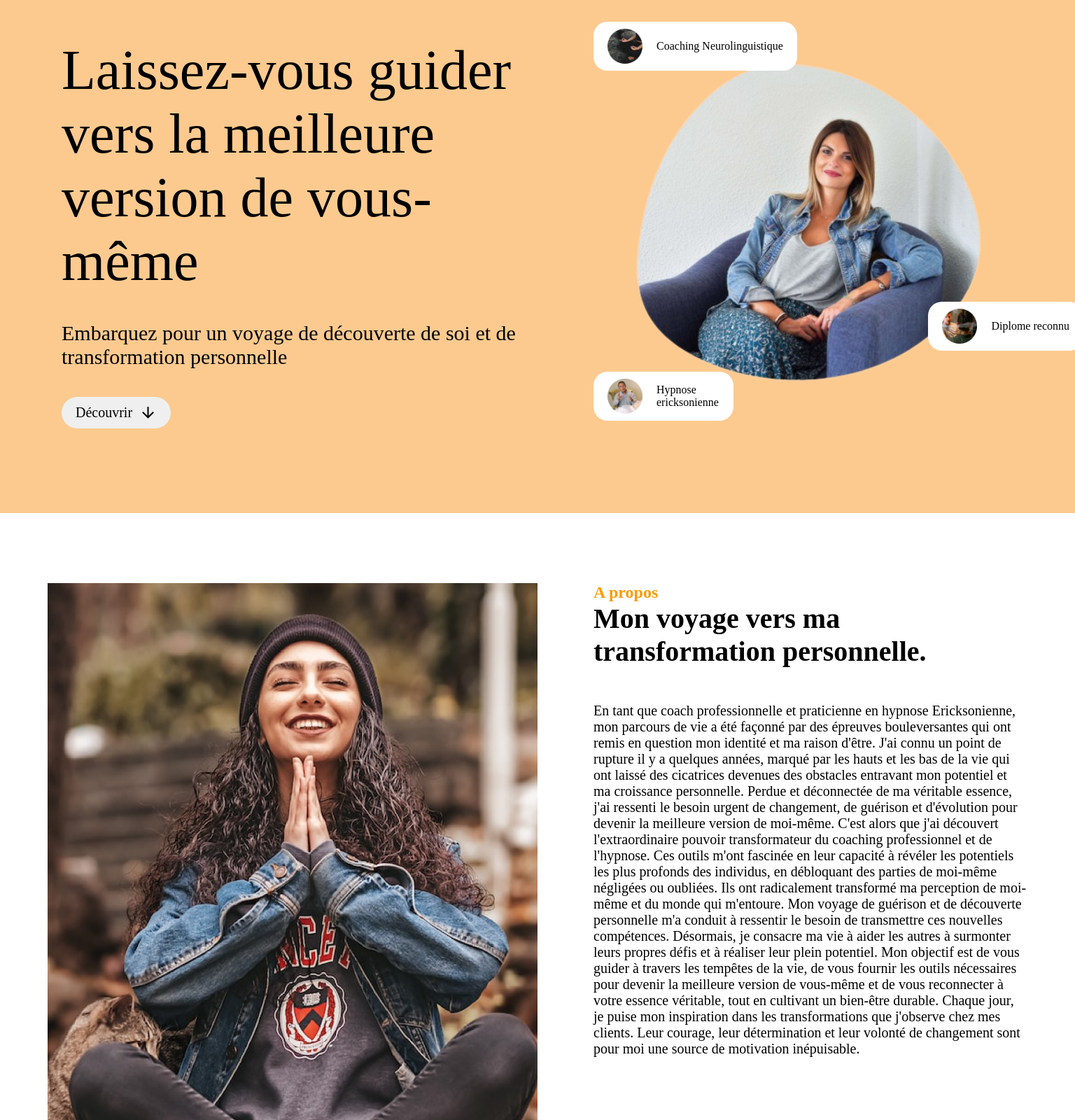
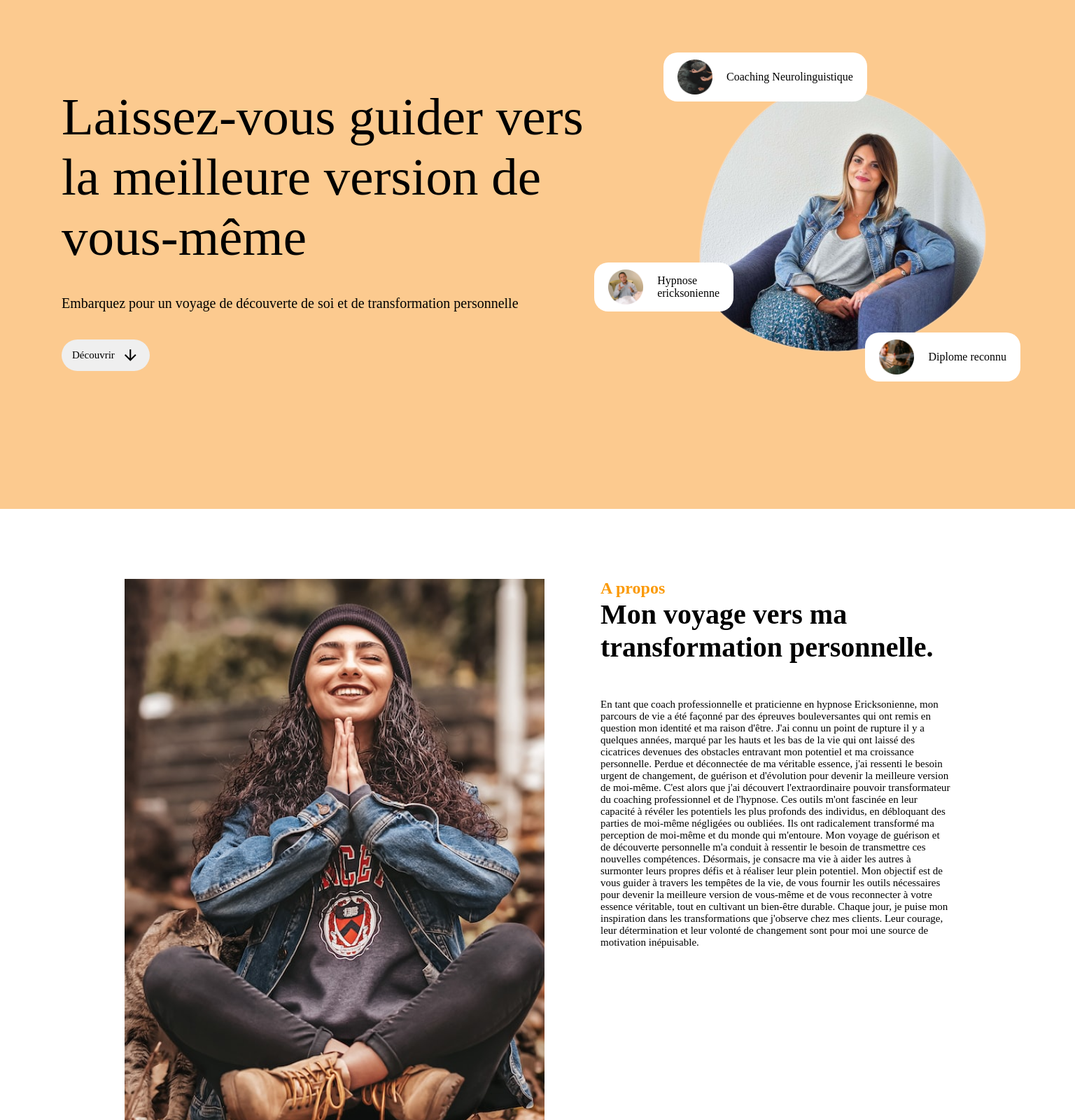
Before and after one commit to LucasGoudemand/SitedeCoaching, a Next.js app: page / in a window 1536 px wide. Shown: the part 160-1760 px from the top of the page at 70% size. Built offline with nearby package versions, Linux system fonts and the light colour scheme; a web font is replaced by a local one.

Commit message:
fixing responsiv

```diff
--- a/pages/components/apropos/containerApropos.js
+++ b/pages/components/apropos/containerApropos.js
@@ -9,8 +9,8 @@ export default function containerApropos() {
           src="/zenimage.png"
           alt="Photo d'illustration"
           className={styles.classImage}
-          width={700}
-          height={1000}
+          width={600}
+          height={800}
         />
         <div className={styles.text}>
           <h2>A propos</h2>
--- a/styles/apropos/Apropos.module.css
+++ b/styles/apropos/Apropos.module.css
@@ -11,8 +11,11 @@
   font-size: 40px;
 }
 .text p {
-  font-size: 20px;
+  font-size: 15px;
   margin-top: 50px;
+}
+.text {
+  max-width: 500px;
 }
 @media (max-width: 1300px) {
   .classImage {
--- a/styles/button/Button.module.css
+++ b/styles/button/Button.module.css
@@ -4,7 +4,7 @@
   text-decoration: none;
   font-size: 1vw;
   margin-top: 1.5vw;
-  padding: 10px 20px 10px 20px;
+  padding: 10px 15px 10px 15px;
   border-radius: 25px;
   display: flex;
   justify-content: center;
@@ -28,7 +28,7 @@
 }
 @media (min-width: 1300px) {
   .button {
-    font-size: 20px;
+    font-size: 15px;
     margin-top: 40px;
   }
   .button span {
--- a/styles/deroulement/Deroulement.module.css
+++ b/styles/deroulement/Deroulement.module.css
@@ -12,14 +12,14 @@
 .containerDeroulement h4 {
   margin-top: 50px;
   text-align: center;
-  font-size: 25px;
+  font-size: 20px;
 }
 .ulClass strong {
   background-color: #fb9a08;
 }
 .ulClass li {
   margin-bottom: 10px;
-  font-size: 20px;
+  font-size: 15px;
 }
 @media all and (max-width: 1299px) and (min-width: 700px) {
   .containerDeroulement h3 {
--- a/styles/footer/Footer.module.css
+++ b/styles/footer/Footer.module.css
@@ -27,7 +27,7 @@
 
 @media (min-width: 1300px) {
   .navbar li a {
-    font-size: 20px;
+    font-size: 15px;
   }
 }
 @media all and (max-width: 1299px) and (min-width: 700px) {
--- a/styles/header/Header.module.css
+++ b/styles/header/Header.module.css
@@ -28,7 +28,7 @@
 }
 @media (min-width: 1300px) {
   .navbar li a {
-    font-size: 20px;
+    font-size: 15px;
   }
 }
 @media all and (max-width: 1299px) and (min-width: 700px) {
--- a/styles/heropage/ContainerHeroPage.module.css
+++ b/styles/heropage/ContainerHeroPage.module.css
@@ -21,11 +21,10 @@
 
 @media all and (min-width: 1300px) {
   .containerHeroPage h1 {
-    font-size: 80px;
+    font-size: 75px;
   }
   .containerHeroPage p {
-    font-size: 30px;
-
+    font-size: 20px;
     margin-top: 40px;
   }
 }
--- a/styles/heropage/PhotoHeroSection.module.css
+++ b/styles/heropage/PhotoHeroSection.module.css
@@ -26,7 +26,7 @@
   border-radius: 20px;
   background-color: white;
   position: absolute;
-  top: 500px;
+  top: 300px;
   right: 400px;
 }
 .containerTag3 {
@@ -37,12 +37,12 @@
   background-color: white;
   position: absolute;
   top: 400px;
-  right: -100px;
+  right: -10px;
 }
 @media all and (min-width: 1300px) {
   .marineImage {
-    width: 600px;
-    height: 600px;
+    width: 500px;
+    height: 500px;
   }
 }
 
```
